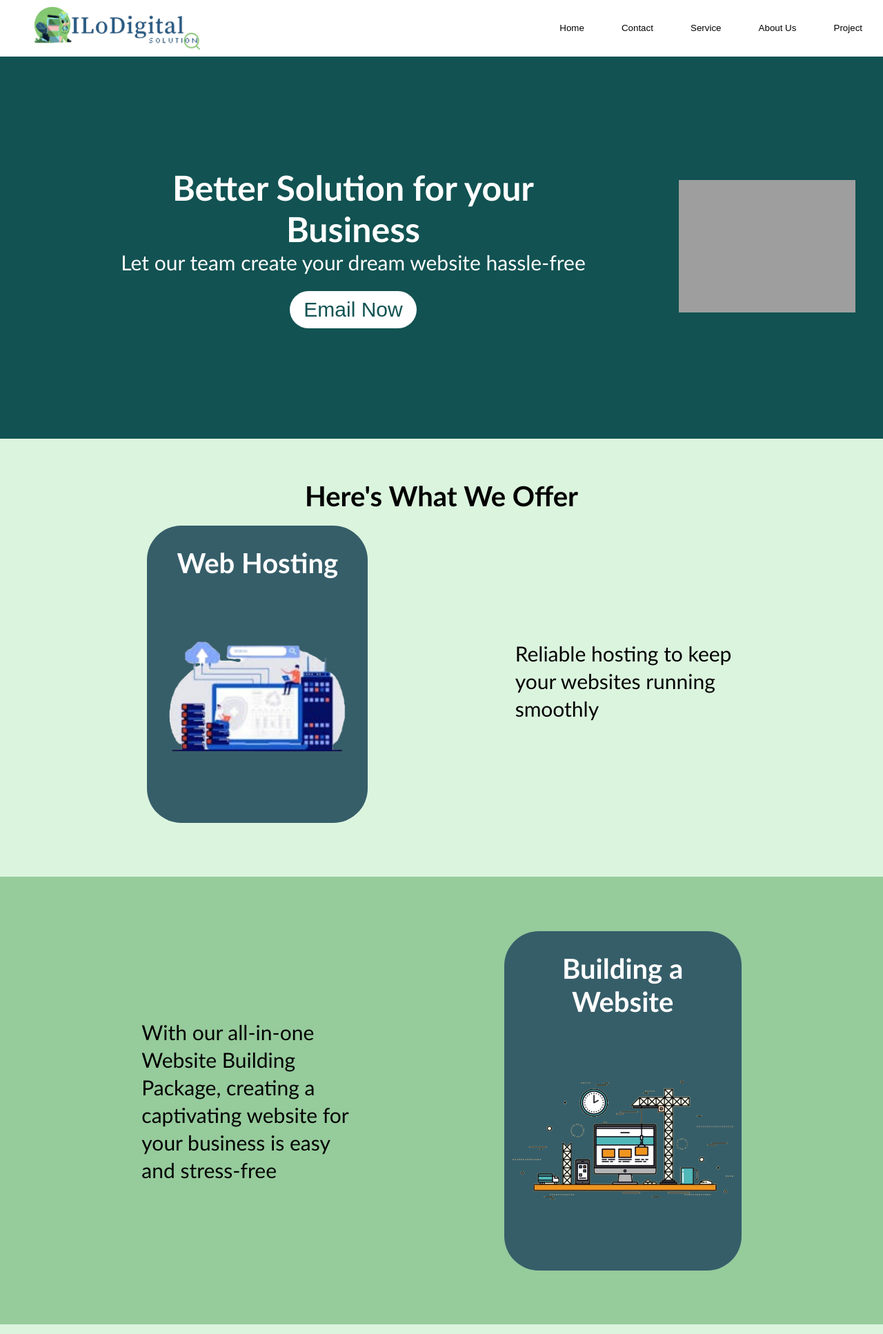
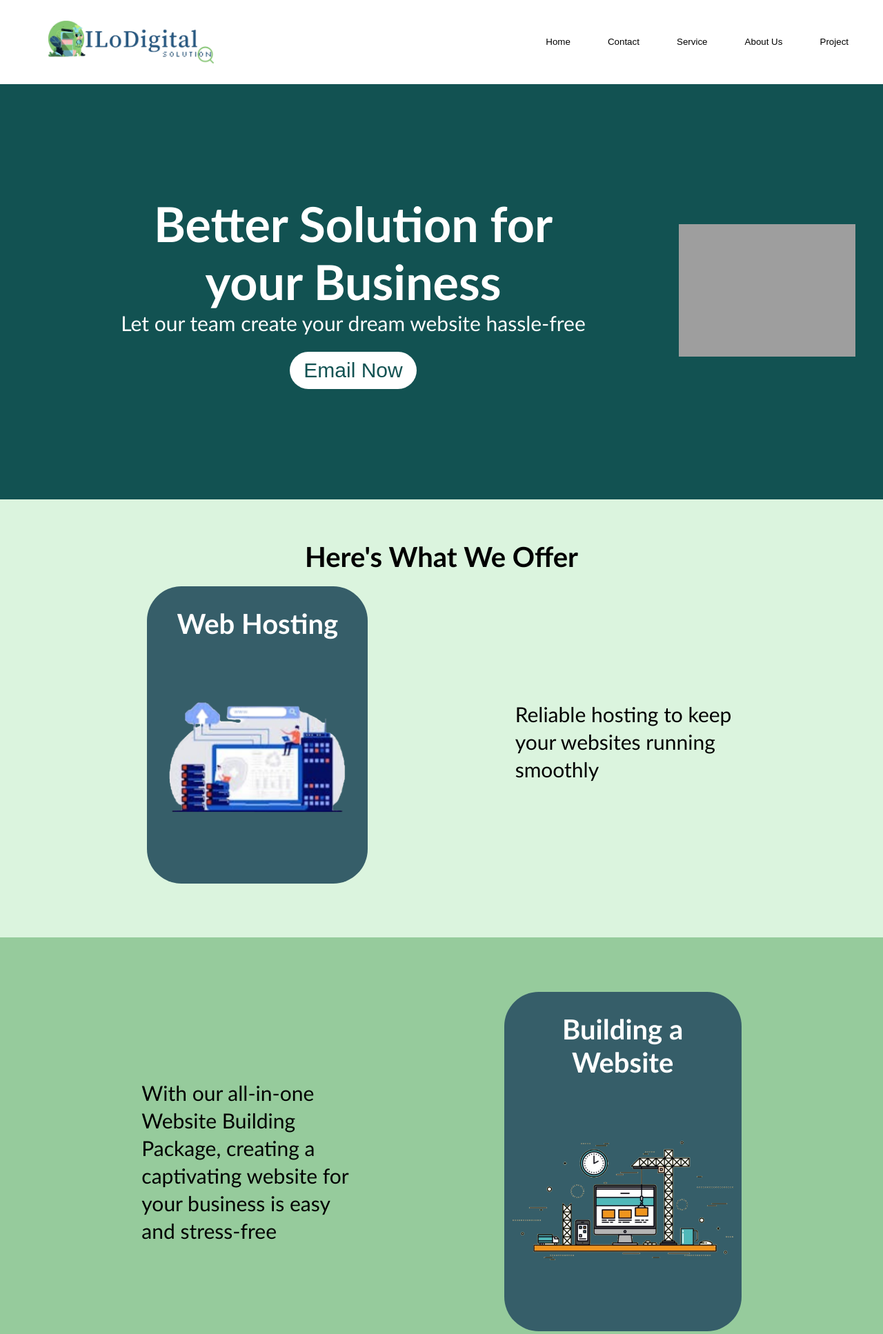
Before and after one commit to tenshi33/WebDevILDS, a PHP site: page / in a window 1280 px wide. Shown: the top 1934 px of the page at 69% size. Run offline with PHP 8.4, Linux system fonts and the light colour scheme; grey boxes are pictures that could not be loaded.

Commit message:
header1 size

```diff
--- a/index.css
+++ b/index.css
@@ -17,7 +17,7 @@ body {
     display: flex;
     align-items: center;
     background-color: white;
-    padding: 10px;
+    padding: 30px;
 }
 
 #logo {
@@ -65,7 +65,7 @@ body {
 
 .header1 h1 {
     color: #ffffff;
-    font-size: 50px;
+    font-size: 70px;
 }
 .header1 p {
     color: #ffffff;
```
